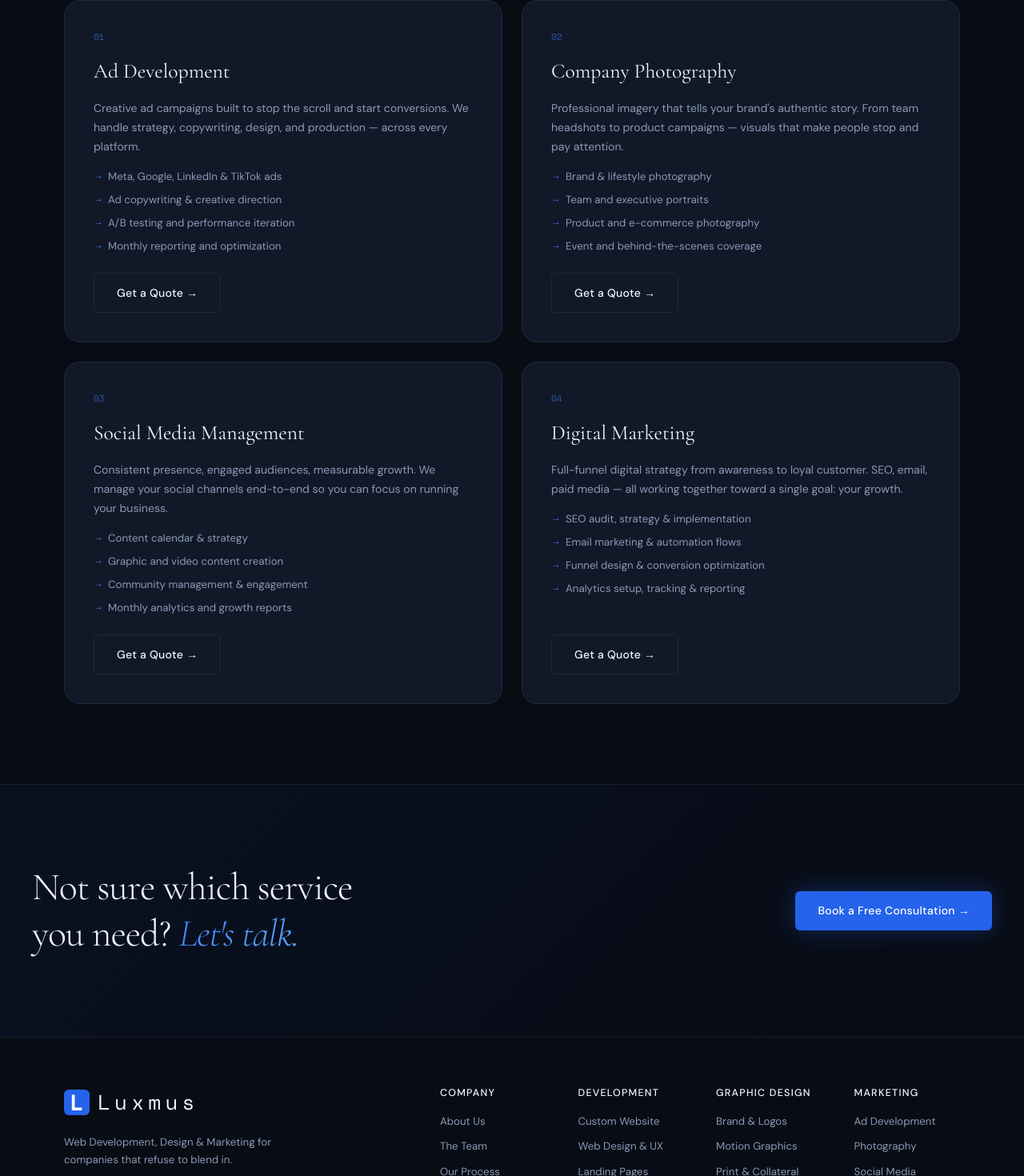
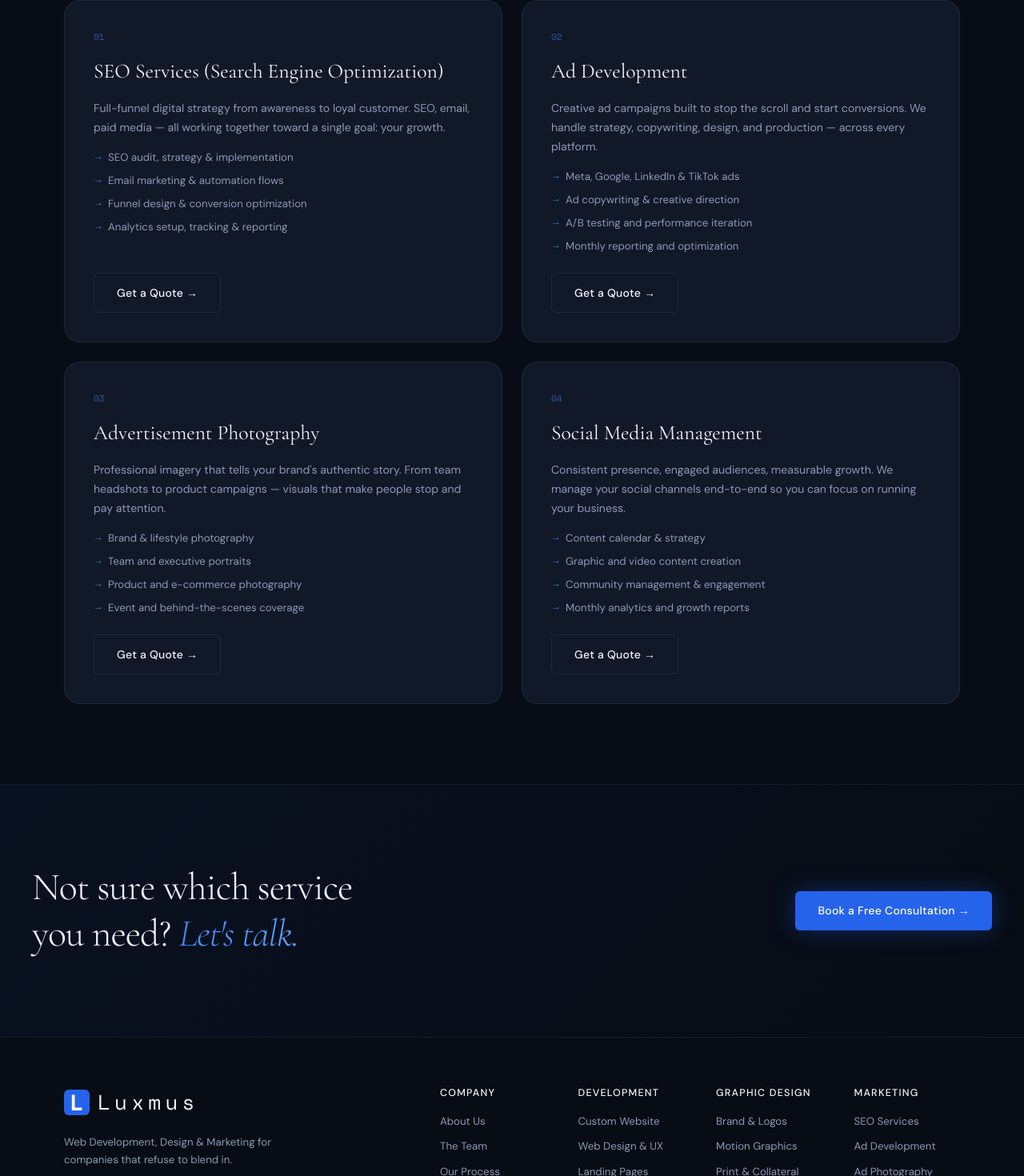
Before and after one commit to atudoroaedesign/site, a React (Vite) app in the folder marketingco/: page /services in a window 1280 px wide. Shown: the part 3307-4777 px from the top of the page at 80% size. Built offline with nearby package versions, Linux system fonts and the light colour scheme.

Commit message:
Marketing services changes

```diff
--- a/marketingco/src/components/Footer.jsx
+++ b/marketingco/src/components/Footer.jsx
@@ -37,10 +37,10 @@ function Footer() {
           </div>
           <div className="footer__col">
             <strong>Marketing</strong>
+            <Link to="/services#marketing">SEO Services</Link>
             <Link to="/services#marketing">Ad Development</Link>
-            <Link to="/services#marketing">Photography</Link>
+            <Link to="/services#marketing">Ad Photography</Link>
             <Link to="/services#marketing">Social Media</Link>
-            <Link to="/services#marketing">Digital Marketing</Link>
           </div>
         </div>
 
--- a/marketingco/src/pages/Contact.jsx
+++ b/marketingco/src/pages/Contact.jsx
@@ -180,10 +180,10 @@ function Contact() {
                     <option>Social &amp; Digital Graphics</option>
                   </optgroup>
                   <optgroup label="Marketing">
+                    <option>SEO Services</option>
                     <option>Ad Development</option>
-                    <option>Company Photography</option>
+                    <option>Advertisement Photography</option>
                     <option>Social Media Management</option>
-                    <option>Digital Marketing</option>
                   </optgroup>
                   <option>Multiple Services / Full Package</option>
                   <option>Not Sure Yet</option>
--- a/marketingco/src/pages/Services.jsx
+++ b/marketingco/src/pages/Services.jsx
@@ -49,24 +49,24 @@ const graphicDesignServices = [
 
 const marketingServices = [
   {
-    num: '01', title: 'Ad Development',
+    num: '01', title: 'SEO Services (Search Engine Optimization)',
+    desc: 'Full-funnel digital strategy from awareness to loyal customer. SEO, email, paid media — all working together toward a single goal: your growth.',
+    items: ['SEO audit, strategy & implementation', 'Email marketing & automation flows', 'Funnel design & conversion optimization', 'Analytics setup, tracking & reporting'],
+  },
+  {
+    num: '02', title: 'Ad Development',
     desc: 'Creative ad campaigns built to stop the scroll and start conversions. We handle strategy, copywriting, design, and production — across every platform.',
     items: ['Meta, Google, LinkedIn & TikTok ads', 'Ad copywriting & creative direction', 'A/B testing and performance iteration', 'Monthly reporting and optimization'],
   },
   {
-    num: '02', title: 'Company Photography',
+    num: '03', title: 'Advertisement Photography',
     desc: "Professional imagery that tells your brand's authentic story. From team headshots to product campaigns — visuals that make people stop and pay attention.",
     items: ['Brand & lifestyle photography', 'Team and executive portraits', 'Product and e-commerce photography', 'Event and behind-the-scenes coverage'],
   },
   {
-    num: '03', title: 'Social Media Management',
+    num: '04', title: 'Social Media Management',
     desc: 'Consistent presence, engaged audiences, measurable growth. We manage your social channels end-to-end so you can focus on running your business.',
     items: ['Content calendar & strategy', 'Graphic and video content creation', 'Community management & engagement', 'Monthly analytics and growth reports'],
-  },
-  {
-    num: '04', title: 'Digital Marketing',
-    desc: 'Full-funnel digital strategy from awareness to loyal customer. SEO, email, paid media — all working together toward a single goal: your growth.',
-    items: ['SEO audit, strategy & implementation', 'Email marketing & automation flows', 'Funnel design & conversion optimization', 'Analytics setup, tracking & reporting'],
   },
 ]
 
```
